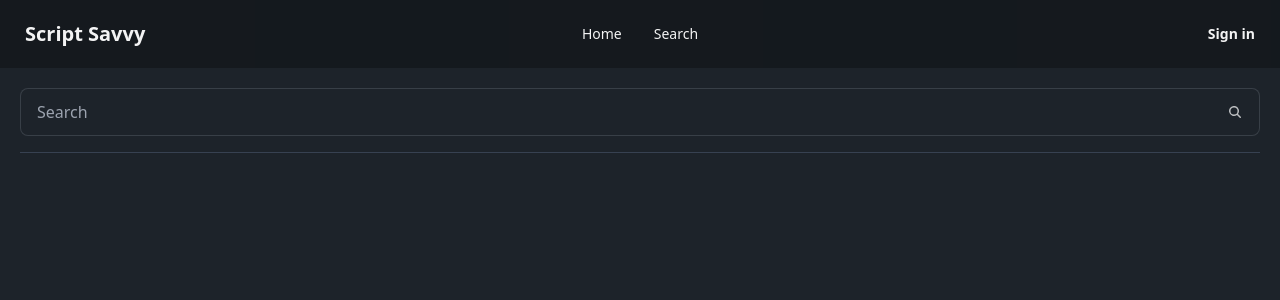
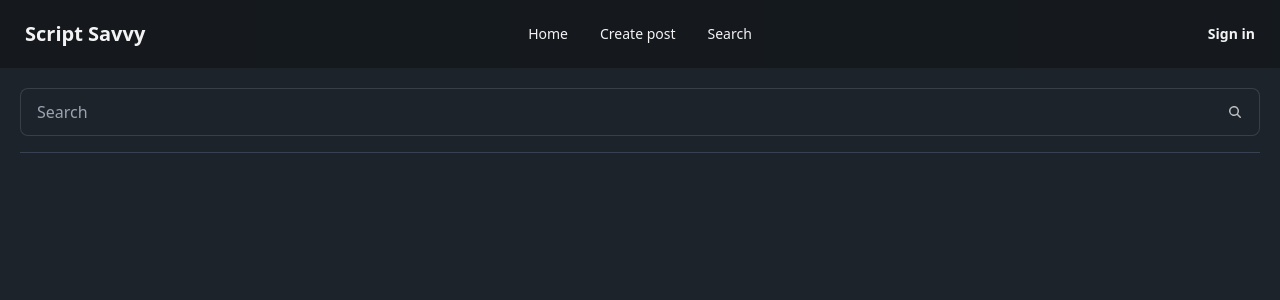
Before and after one commit to JagTheFriend/Script-Savvy, a Next.js app: page /search in a window 1280 px wide. Shown: the top 300 px of the page. Built offline with nearby package versions, Linux system fonts and the light colour scheme; no server answers.

Commit message:
Added another item
Signed-off-by: JagTheFriend <JagTheFriend12@gmail.com>

```diff
--- a/src/components/Navbar.tsx
+++ b/src/components/Navbar.tsx
@@ -27,6 +27,9 @@ function Content() {
     <>
       <li>
         <Link href="/">Home</Link>
+      </li>
+      <li>
+        <Link href="/create">Create post</Link>
       </li>
       <li>
         <Link href="/search">Search</Link>
```
